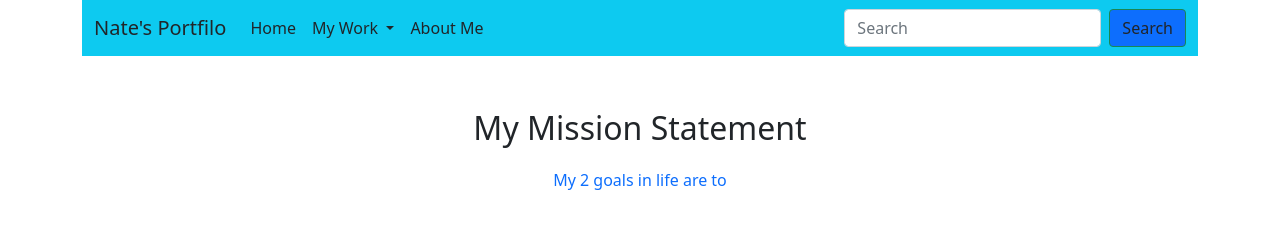
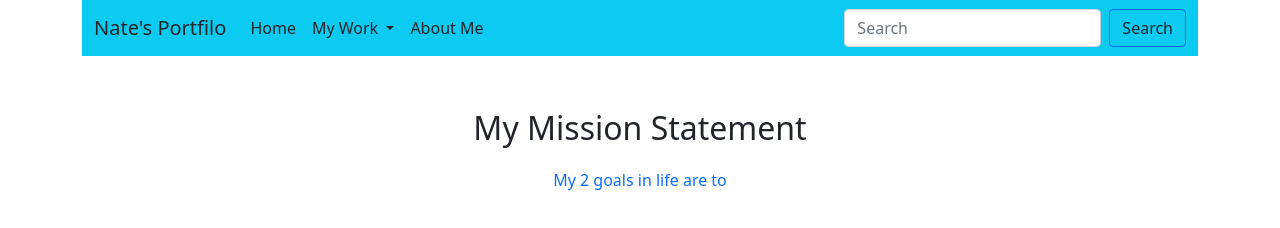
Before and after one commit to randomStuff1234/SchoolPortfolio, a website: page index.html in a window 1280 px wide. Drawn offline with nearby package versions, Linux system fonts and the light colour scheme.

Commit message:
Update index.html

```diff
--- a/index.html
+++ b/index.html
@@ -60,7 +60,7 @@
                     </ul>
                     <form class="d-flex" role="search">
                         <input class="form-control me-2" type="search" placeholder="Search" aria-label="Search">
-                        <button class="btn btn-outline-success bg-primary text-dark" type="submit">Search</button>
+                        <button class="btn btn-outline-primary bg-info text-dark" type="submit">Search</button>
                     </form>
                 </div>
             </div>
```
